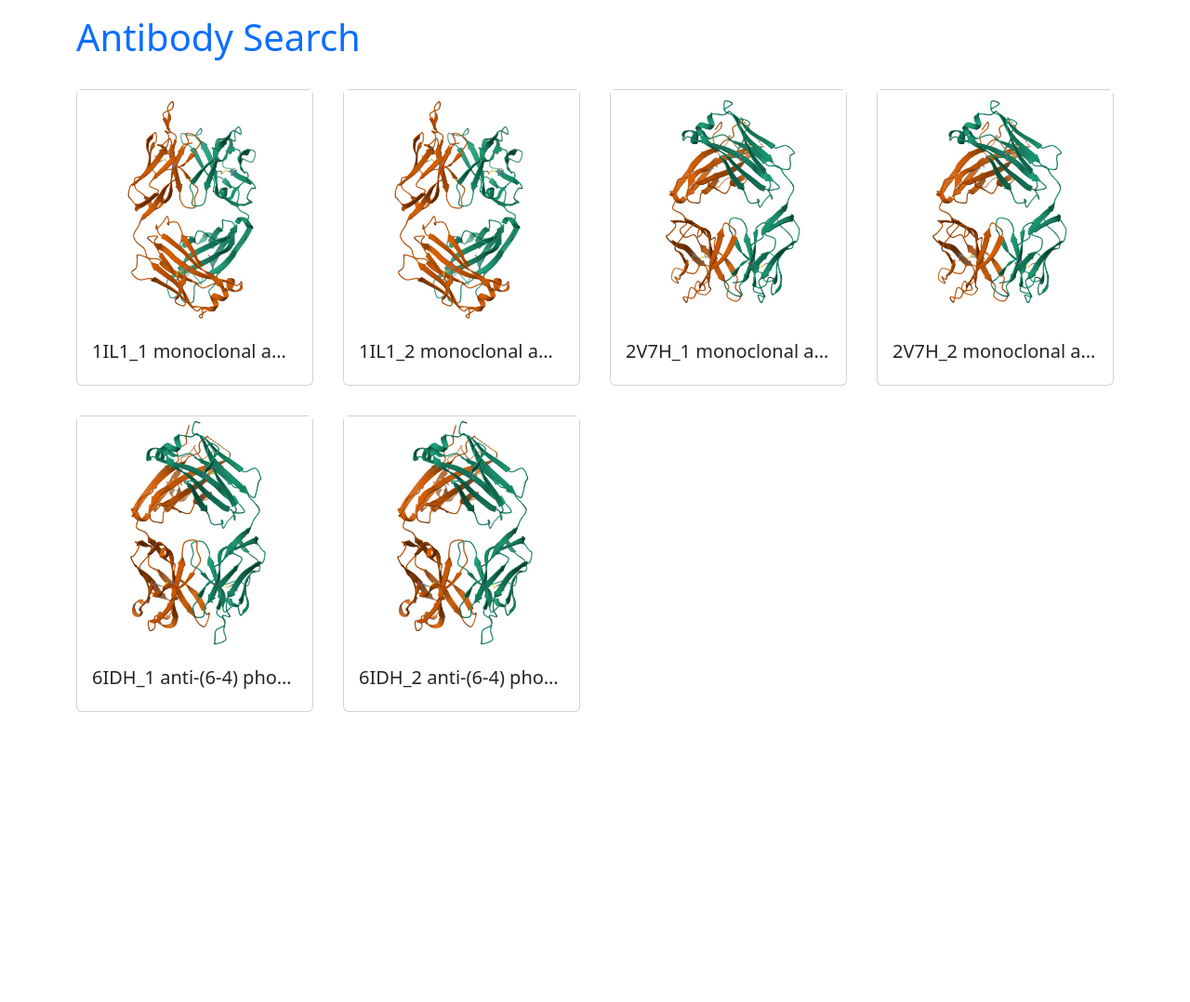
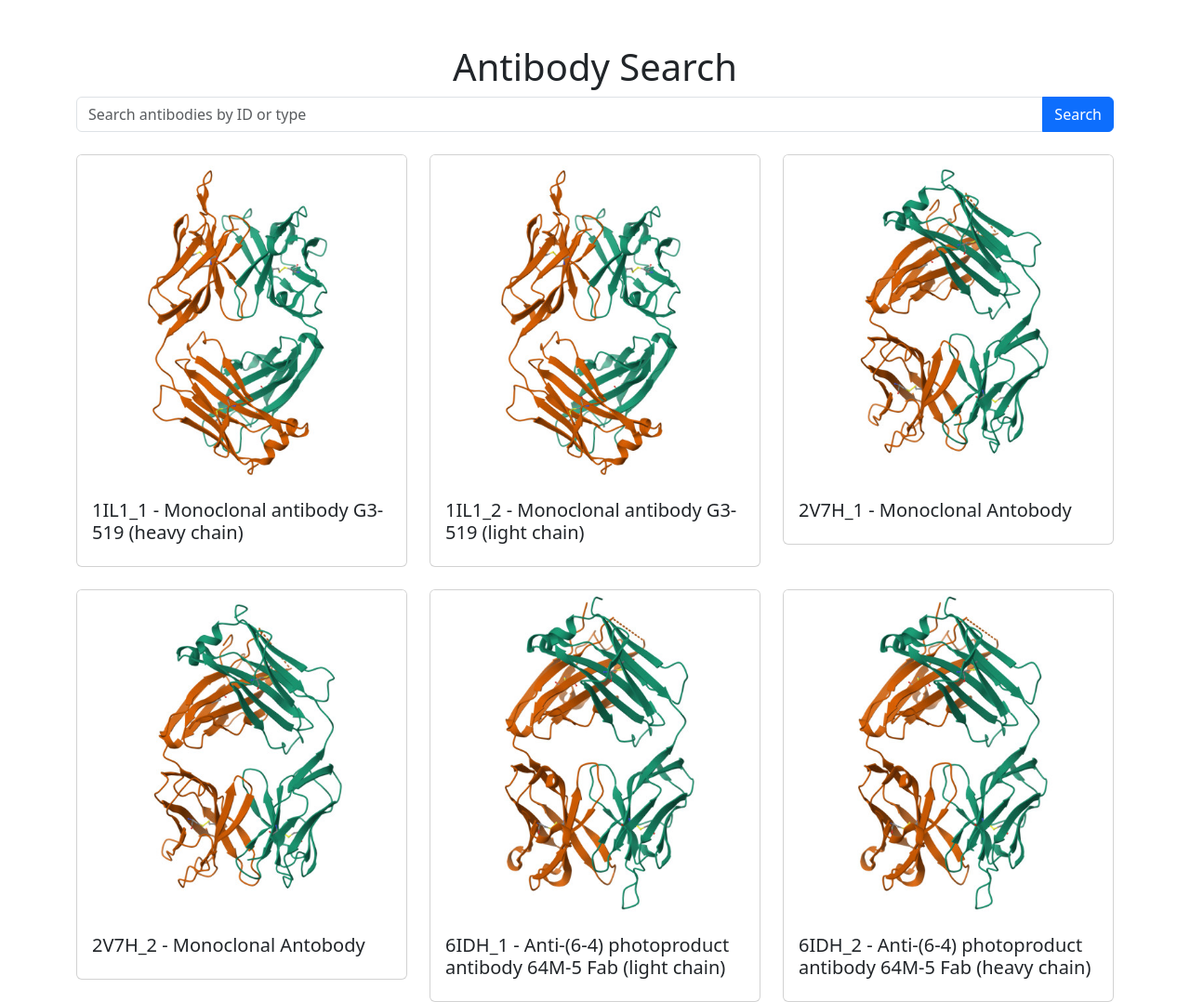
Before and after one commit to prasadsheetal/Hack-2025-Mitosis, a Flask app: page / in a window 1280 px wide. Shown: the whole page at 93% size. Before the commit the page ends 766 px from the top, so only its background shows below. Run offline with Flask 3, Linux system fonts and the light colour scheme.

Commit message:
Added Search Bar

```diff
--- a/app.py
+++ b/app.py
@@ -1,33 +1,33 @@
-from flask import (
-    Flask,
-    Response,
-    json,
-    redirect,
-    render_template,
-    request,
-    send_from_directory,
-)
+from flask import Flask, json, render_template, request, send_from_directory, jsonify
+import os
 
 app = Flask(__name__)
 
 
 @app.route("/", methods=["GET"])
 def get_antibodies():
-    antibodies_query = request.args.get("query", "")
+
+    antibodies_query = request.args.get("query", "").lower()
     all_antibodies = []
-    with open("sequences.json", "r") as file:
-        data = json.load(file)
-        all_antibodies = data
-    app.logger.info("all antibodies: ", all_antibodies)
 
-    antibodies_matching_query = all_antibodies
-    # if antibodies_query != "":
-    #     match_indices_list = search_antibodies(antibodies_query, all_antibodies)
-    #     antibodies_matching_query = [
-    #         all_antibodies[i]
-    #         for i, match_indices in enumerate(match_indices_list)
-    #         if len(match_indices) > 0
-    #     ]
+    try:
+        with open("sequences.json", "r") as file:
+            all_antibodies = json.load(file)
+    except FileNotFoundError:
+        app.logger.error("sequences.json file not found.")
+        return "Error: sequences.json file not found.", 500
+
+    app.logger.info(f"Loaded {len(all_antibodies)} antibodies.")
+
+    if antibodies_query:
+        antibodies_matching_query = [
+            antibody
+            for antibody in all_antibodies
+            if antibodies_query in antibody["type"].lower()
+            or antibodies_query in antibody["id"].lower()
+        ]
+    else:
+        antibodies_matching_query = all_antibodies
 
     return render_template(
         "antibodies.html",
@@ -38,18 +38,27 @@ def get_antibodies():
 
 @app.route("/compound-image", methods=["GET"], endpoint="get_compound_image")
 def get_compound_image():
+
     smiles = request.args.get("smiles", "")
-    id_value = smiles.split("=")[1]
+
+    if not smiles:
+        return jsonify({"error": "Missing smiles parameter"}), 400
+
+    try:
+        id_value = smiles.split("=")[1]
+    except IndexError:
+        app.logger.error(f"Invalid smiles parameter: {smiles}")
+        return jsonify({"error": "Invalid smiles parameter"}), 400
+
     image_dir = "static"
     image_file = f"{id_value}.jpeg"
-    # highlighted_substructure = request.args.get("highlight", "")
-    # if highlighted_substructure == "":
+
     try:
         return send_from_directory(image_dir, image_file, mimetype="image/jpeg")
     except FileNotFoundError:
-        return "Image not found", 404
-    # else:
-    #     return Response(
-    #         get_highlighted_image(smiles, highlighted_substructure),
-    #         mimetype="image/svg+xml",
-    #     )
+        app.logger.error(f"Image not found: {image_file}")
+        return jsonify({"error": f"Image not found for ID {id_value}"}), 404
+
+
+if __name__ == "__main__":
+    app.run(debug=True)
--- a/templates/antibodies.html
+++ b/templates/antibodies.html
@@ -1,55 +1,65 @@
-{% extends "base.html" %}
+<!DOCTYPE html>
+<html lang="en">
+<head>
+    <meta charset="UTF-8">
+    <meta name="viewport" content="width=device-width, initial-scale=1.0">
+    <title>Antibody Search</title>
+    <link
+        href="https://cdn.jsdelivr.net/npm/bootstrap@5.3.0/dist/css/bootstrap.min.css"
+        rel="stylesheet"
+    >
+</head>
+<body>
+    <div class="container mt-5">
+        <h1 class="text-center">Antibody Search</h1>
 
-{% macro compound_image_card(smiles, highlight='') %}
+        <form method="GET" action="/">
+            <div class="input-group mb-4">
+                <input
+                    type="text"
+                    name="query"
+                    class="form-control"
+                    placeholder="Search antibodies by ID or type"
+                    value="{{ antibodies_query }}"
+                >
+                <button class="btn btn-primary" type="submit">Search</button>
+            </div>
+        </form>
+
+        <div class="row row-cols-1 row-cols-md-3 g-4">
+            {% for antibody in antibodies_list %}
+                <div class="col">
                     <div class="card">
-    <img src='{{ url_for("get_compound_image") }}?smiles={{ smiles|urlencode }}&highlight={{ highlight|urlencode }}'
-         alt="{{ smiles }}"
-         class="card-img-top w-100 overflow-visible"
-         style="aspect-ratio: 1">
+
+                        <img
+                            src="/compound-image?smiles=id={{ antibody.id }}"
+                            class="card-img-top"
+                            alt="{{ antibody.id }}"
+                        >
+
                         <div class="card-body">
-      <h5 class="card-title text-truncate text-center"
+
+                            <h5
+                                class="card-title"
                                 data-bs-toggle="tooltip"
-          data-bs-title="{{ smiles }}">{{ smiles.id + " " + smiles.type.lower() }}</h5>
+                                data-bs-html="true"
+                                title="<strong>Type:</strong> {{ antibody.type }}<br><strong>Sequence:</strong> {{ antibody.sequence }}">
+                                {{ antibody.id }} - {{ antibody.type }}
+                            </h5>
                         </div>
                     </div>
-{% endmacro %}
-
-{% block content %}
-  <div class="vstack gap-4 mt-3">
-    <h1 class="text-primary">Antibody Search</h1>
-
-    <!-- Search results -->
-    {% if antibodies_list|length > 0 %}
-      <div class="compound-card-grid">
-        {% for antibody in antibodies_list %}
-          <div class="compound-card-container overflow-visible">{{ compound_image_card(antibody) }}</div>
+                </div>
             {% endfor %}
         </div>
-    {% else %}
-      <p class="fs-3">No matching compounds</p>
-    {% endif %}
     </div>
-{% endblock content %}
 
-{% block styles %}
-  <style>
-  .compound-card-grid {
-    display: grid;
-    grid-template-columns: repeat(auto-fill, minmax(15rem, 1fr));
-    gap: 2rem;
-    justify-items: center;
-  }
+    <script src="https://cdn.jsdelivr.net/npm/bootstrap@5.3.0/dist/js/bootstrap.bundle.min.js"></script>
+    <script>
 
-  .compound-card-container {
-    /* aspect-ratio: 16 / 9; */
-    object-fit: cover;
-    width: 100%;
-  }
-
-  .card-img-rectangle {
-    aspect-ratio: 16 / 9;
-    object-fit: cover;
-    width: 100%;
-  }
-  </style>
-{% endblock styles %}
+        const tooltipTriggerList = document.querySelectorAll('[data-bs-toggle="tooltip"]');
+        tooltipTriggerList.forEach(function (tooltipTriggerEl) {
+            new bootstrap.Tooltip(tooltipTriggerEl);
+        });
+    </script>
+</body>
+</html>
```
Also changed, not shown: sequences.json (+6 -6 lines). Lines whose indentation alone changed are shown as unchanged.
